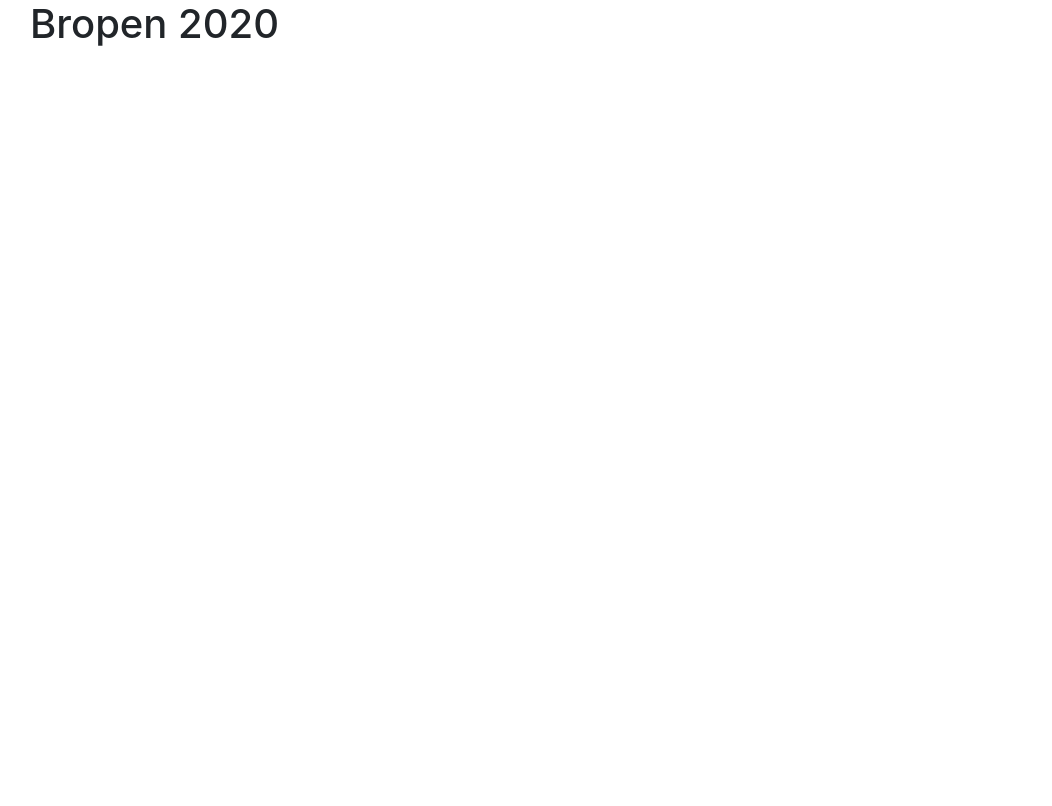
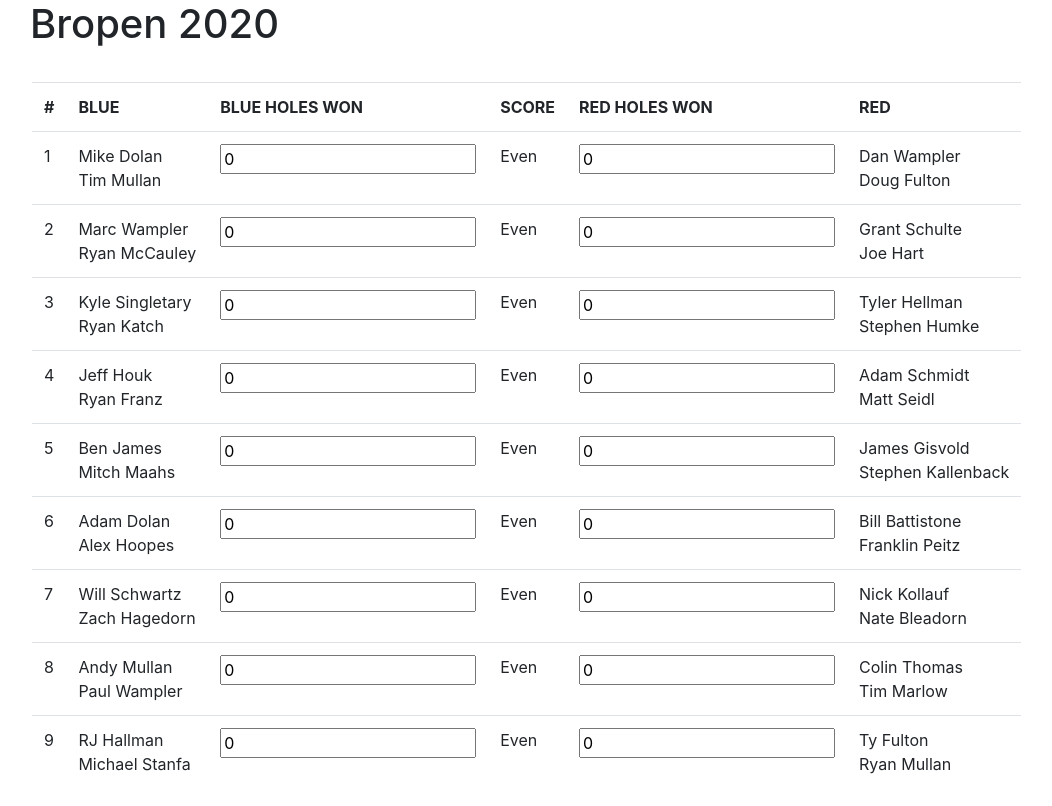
Before and after one commit to michaelstanfa/nogimmes, a plain HTML site: page index.html in a window 1280 px wide. Shown: the whole page, without its empty margins (55-1107 px from the left). Drawn offline with nearby package versions, Linux system fonts and the light colour scheme.

Commit message:
adding back the matchup table

```diff
--- a/index.html
+++ b/index.html
@@ -52,6 +52,8 @@ table {
 
   <div>
     <h1>Bropen 2020</h1>
+
+    <div id = "matchuptable"></div>
 
 <!--     <p><a href="./admin.html">Admin Panel</a></p> -->
   </div>
```
